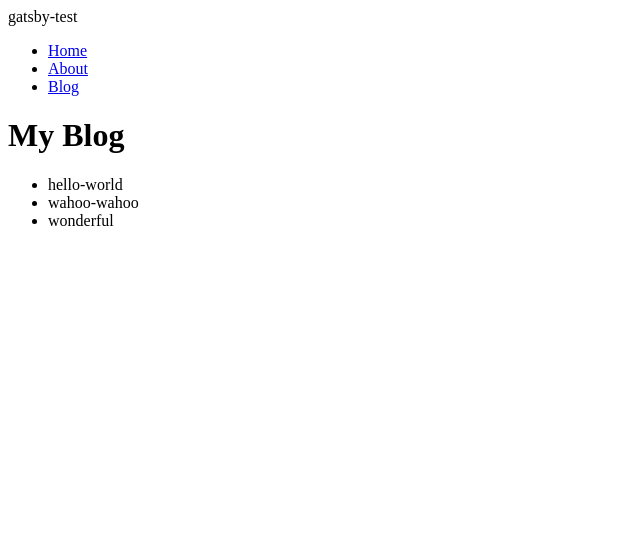
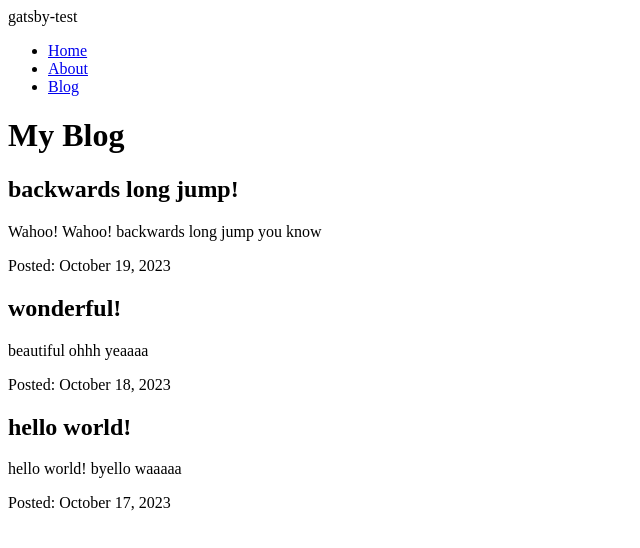
Before and after one commit to mramirez0610/gatsby-cms-test, a Gatsby site: page /blog in a window 1280 px wide. Shown: the whole page, without its empty margins (0-640 px from the left). Built offline with nearby package versions, Linux system fonts and the light colour scheme; Gatsby itself is replaced by a stand-in of ours.

Commit message:
understanding.... i think

```diff
--- a/content/data/hello-world.mdx
+++ b/content/data/hello-world.mdx
@@ -0,0 +1,10 @@
+---
+title: "hello world!"
+date: "2023-10-17"
+slug: "hello-world"
+---
+
+# hello world!
+
+- byello
+- waaaaa
--- a/content/data/wahoo-wahoo.mdx
+++ b/content/data/wahoo-wahoo.mdx
@@ -0,0 +1,9 @@
+---
+title: "backwards long jump!"
+date: "2023-10-19"
+slug: "wahoo-wahoo"
+---
+
+# Wahoo! Wahoo!
+
+backwards long jump you know
--- a/content/data/wonderful.mdx
+++ b/content/data/wonderful.mdx
@@ -0,0 +1,9 @@
+---
+title: "wonderful!"
+date: "2023-10-18"
+slug: "wonderful-post"
+---
+
+# beautiful
+
+ohhh yeaaaa
--- a/gatsby-config.js
+++ b/gatsby-config.js
@@ -12,9 +12,10 @@ module.exports = {
     {
       resolve: "gatsby-source-filesystem",
       options: {
-        name: `blog`,
+        name: `test`,
         path: `${__dirname}/content/data`,
       },
     },
+    "gatsby-plugin-mdx",
   ],
 };
--- a/package.json
+++ b/package.json
@@ -14,7 +14,9 @@
     "clean": "gatsby clean"
   },
   "dependencies": {
+    "@mdx-js/react": "^2.3.0",
     "gatsby": "^5.12.4",
+    "gatsby-plugin-mdx": "^5.12.1",
     "gatsby-plugin-netlify-cms": "^7.12.0",
     "gatsby-plugin-sass": "^6.12.1",
     "gatsby-source-filesystem": "^5.12.0",
--- a/src/pages/blog.js
+++ b/src/pages/blog.js
@@ -6,20 +6,30 @@ import Seo from "../components/seo";
 const BlogPage = ({ data }) => {
   return (
     <Layout pageTitle="My Blog">
-      <ul>
-        {data.allFile.nodes.map((node) => (
-          <li key={node.name}>{node.name}</li>
-        ))}
-      </ul>
+      {data.allMdx.nodes.map((node) => {
+        return (
+          <article key={node.id}>
+            <h2>{node.frontmatter.title}</h2>
+            <p>{node.excerpt}</p>
+            <p>Posted: {node.frontmatter.date}</p>
+          </article>
+        );
+      })}
     </Layout>
   );
 };
 
 export const query = graphql`
   query {
-    allFile {
+    allMdx(sort: { frontmatter: { date: DESC } }) {
       nodes {
-        name
+        frontmatter {
+          date(formatString: "MMMM D, YYYY")
+          title
+          slug
+        }
+        id
+        excerpt
       }
     }
   }
```
Also changed, not shown: 1 other file.
